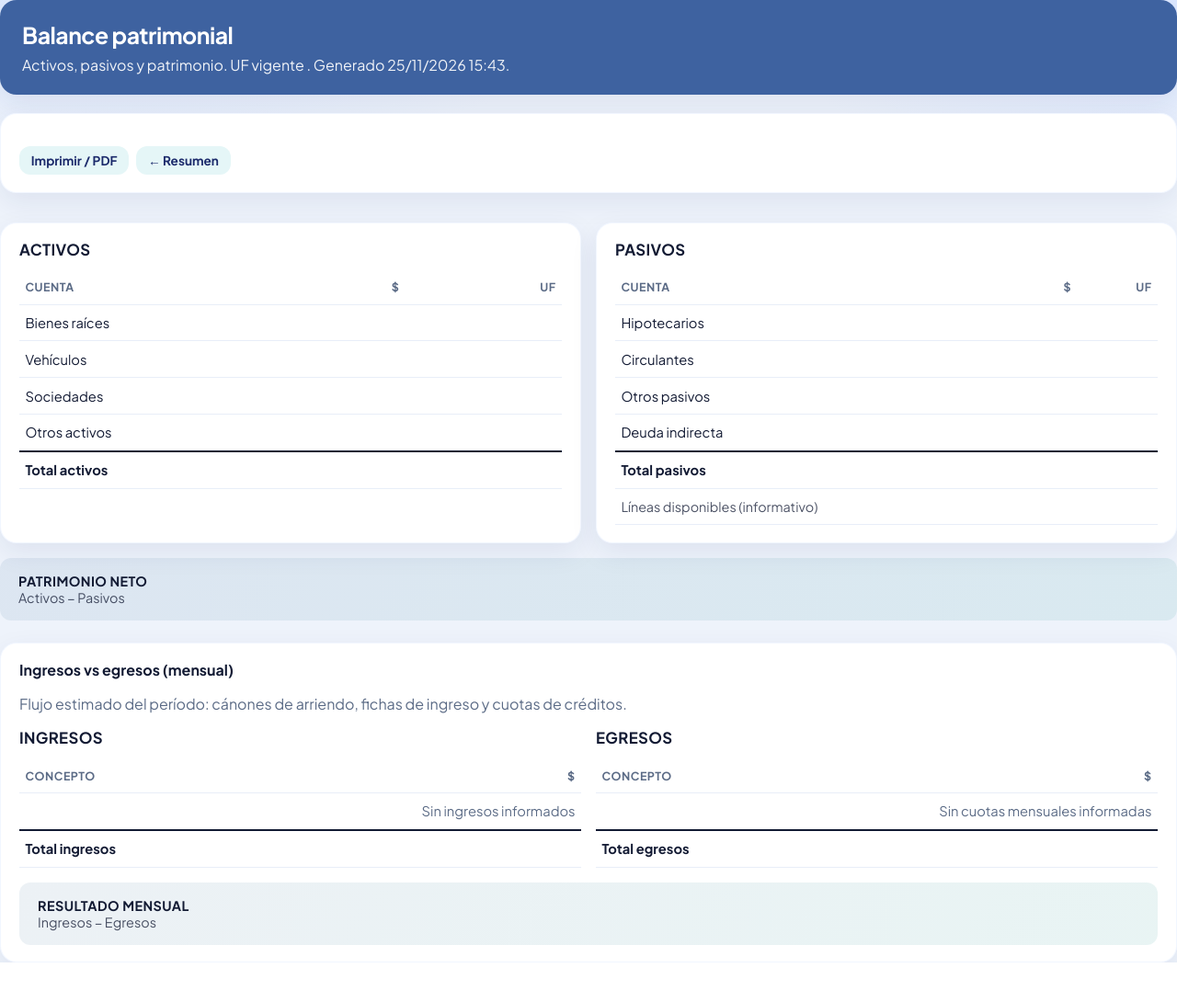
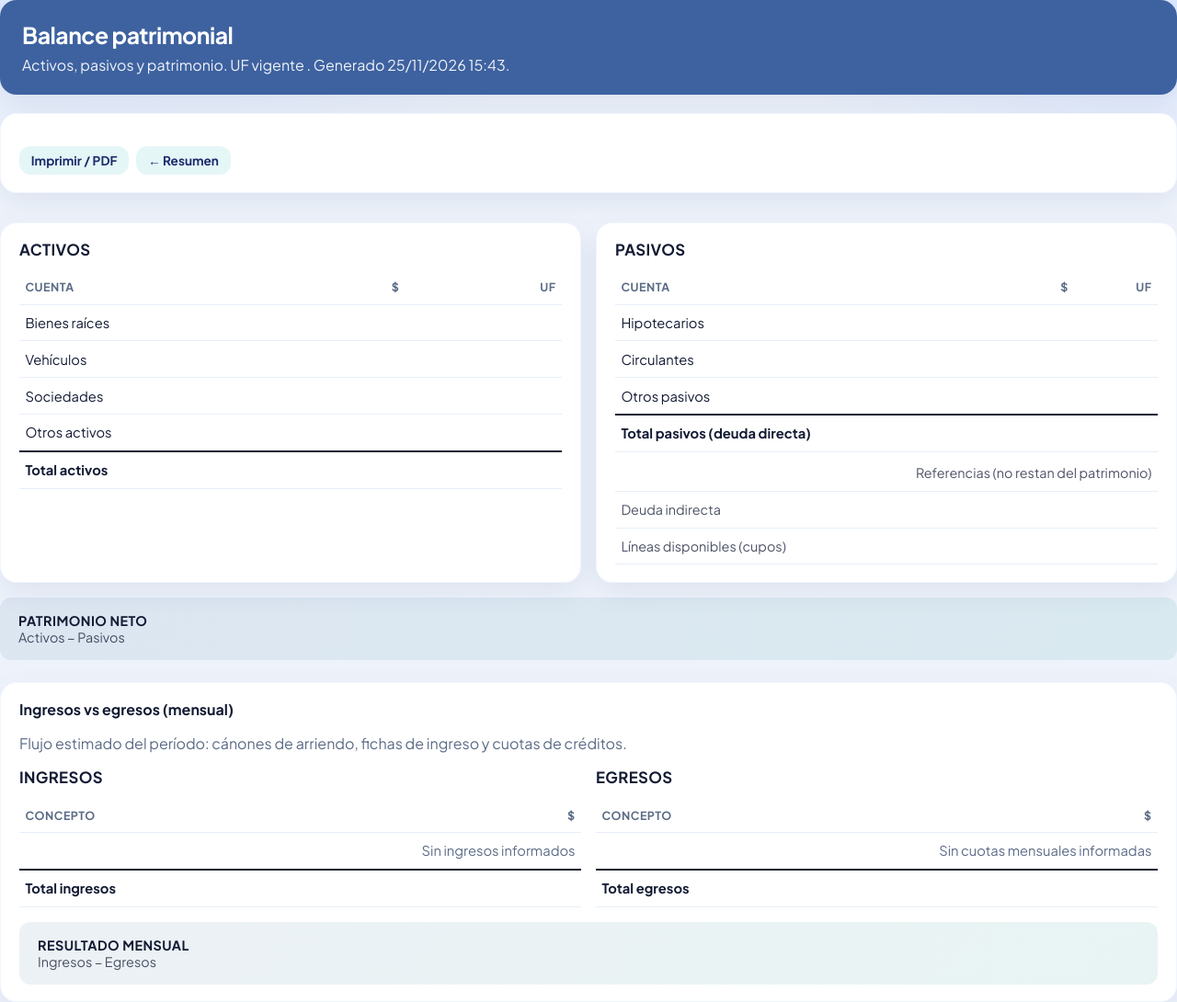
Before and after one commit to felipeloewe/repositoria, a CodeIgniter 4 app: the page made by app/Views/equity/reporte_balance.php in a window 1280 px wide. Shown: the whole page at 92% size. Before the commit the page ends 1047 px from the top, so only its background shows below. Run offline with PHP 8.4 and a stand-in for CodeIgniter, Linux system fonts and the light colour scheme; the template is opened without the code that fills it, so the values that code supplies are empty; some libraries are stand-ins or nearby versions.

Commit message:
Keep deuda indirecta and líneas as Pasivos references.
Exclude both from total pasivos / patrimonio neto in Resumen and
Balance; show them in a separate referencias block (not direct debt).

Co-authored-by: felipeloewe <felipeloewe@users.noreply.github.com>

```diff
--- a/app/Libraries/EquityCatalogo.php
+++ b/app/Libraries/EquityCatalogo.php
@@ -92,14 +92,14 @@ final class EquityCatalogo
                 'label'       => 'Deuda indirecta',
                 'grupo'       => 'Pasivos',
                 'path'        => '/equity/pasivos/indirecta',
-                'descripcion' => 'Deudas como codeudor, fiador o avalista',
+                'descripcion' => 'Referencia: codeudor, fiador o avalista (no deuda directa)',
             ],
             [
                 'clave'       => 'pasivos-lineas',
                 'label'       => 'Líneas disponibles',
                 'grupo'       => 'Pasivos',
                 'path'        => '/equity/pasivos/lineas',
-                'descripcion' => 'Cupos: libre disposición, línea, tarjeta u otros',
+                'descripcion' => 'Referencia: cupos (libre disposición, línea, tarjeta u otros)',
             ],
             [
                 'clave'       => 'ingresos',
--- a/app/Views/equity/reporte_balance.php
+++ b/app/Views/equity/reporte_balance.php
@@ -114,18 +114,21 @@ $qs = '';
                     <td><?= esc($fmtP($totales['pasivos_otro'] ?? 0)) ?></td>
                     <td><?= esc($fmtU($totalesUf['pasivos_otro'] ?? 0)) ?></td>
                 </tr>
-                <tr>
-                    <td>Deuda indirecta</td>
-                    <td><?= esc($fmtP($totales['pasivos_indirecta'] ?? 0)) ?></td>
-                    <td><?= esc($fmtU($totalesUf['pasivos_indirecta'] ?? 0)) ?></td>
-                </tr>
                 <tr class="balance-total">
-                    <td>Total pasivos</td>
+                    <td>Total pasivos (deuda directa)</td>
                     <td><?= esc($fmtP($totales['pasivos'] ?? 0)) ?></td>
                     <td><?= esc($fmtU($totalesUf['pasivos'] ?? 0)) ?></td>
                 </tr>
                 <tr>
-                    <td class="balance-muted">Líneas disponibles (informativo)</td>
+                    <td class="balance-muted" colspan="3" style="padding-top:.85rem">Referencias (no restan del patrimonio)</td>
+                </tr>
+                <tr>
+                    <td class="balance-muted">Deuda indirecta</td>
+                    <td class="balance-muted"><?= esc($fmtP($totales['pasivos_indirecta'] ?? 0)) ?></td>
+                    <td class="balance-muted"><?= esc($fmtU($totalesUf['pasivos_indirecta'] ?? 0)) ?></td>
+                </tr>
+                <tr>
+                    <td class="balance-muted">Líneas disponibles (cupos)</td>
                     <td class="balance-muted"><?= esc($fmtP($totales['pasivos_lineas'] ?? 0)) ?></td>
                     <td class="balance-muted"><?= esc($fmtU($totalesUf['pasivos_lineas'] ?? 0)) ?></td>
                 </tr>
--- a/app/Views/equity/situacion_financiera.php
+++ b/app/Views/equity/situacion_financiera.php
@@ -256,7 +256,8 @@ foreach ($personas as $p) {
     <h3>Carga mensual / vencimientos (<?= count($rows) ?>)</h3>
     <p class="muted" style="margin-top:0">
         Créditos con <strong>valor cuota mensual</strong> para revisar vencimientos.
-        Los montos se toman de Hipotecarios, Circulantes, Otros pasivos y Deuda indirecta.
+        Los montos de carga se toman de Hipotecarios, Circulantes y Otros pasivos (deuda directa).
+        La Deuda indirecta aparece como referencia (no es deuda directa de la persona).
     </p>
 
     <?php if ($rows === []): ?>
```
Also changed, not shown: app/Controllers/EquityPatrimonio.php (+4 -3 lines), app/Views/equity/resumen.php (+31 -4 lines).
